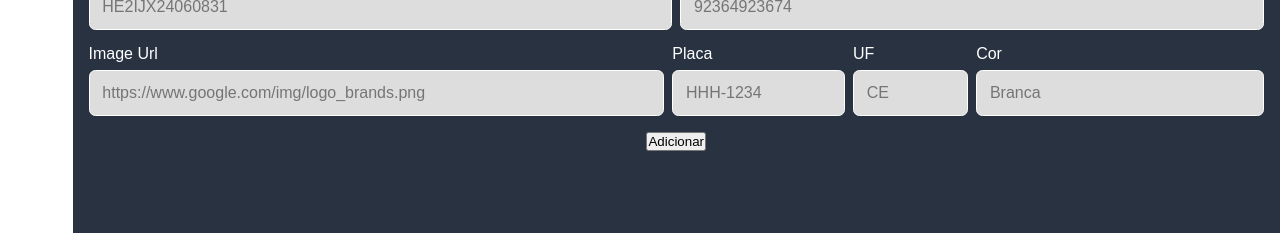
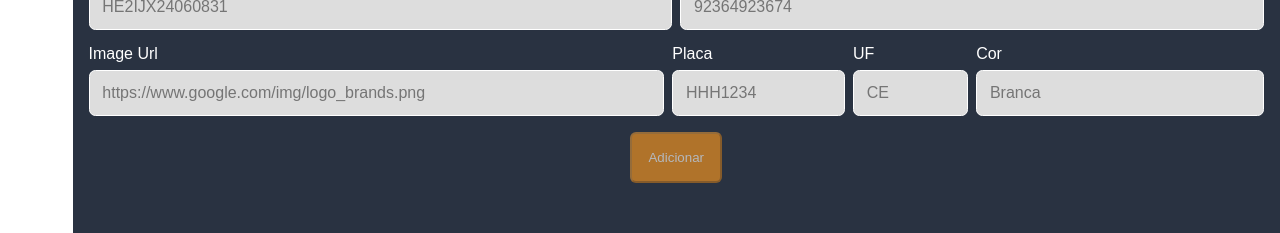
Before and after one commit to joaopedroalb/cars-crud, a React (Vite) app: page /create in a window 1280 px wide. Shown: the part 457-690 px from the top of the page. Built offline with nearby package versions, Linux system fonts and the light colour scheme.

Commit message:
feat: create function to create car

```diff
--- a/src/components/CardCar.tsx
+++ b/src/components/CardCar.tsx
@@ -28,7 +28,7 @@ export default function CardCar({car}:CardProps) {
             <AiFillEdit size={20} className="icon"/>
         </p>
         <header className="header">
-          <h1>{car.modelo} {car.modelo}/{car.ano_fabricacao}</h1>
+          <h1>{car.modelo} {car.ano_modelo}/{car.ano_fabricacao}</h1>
           <p>{car.placa}</p>
           <p>{car.chassi}</p>
         </header>
--- a/src/context/CarsContext.tsx
+++ b/src/context/CarsContext.tsx
@@ -8,6 +8,7 @@ type ProviderProps = {
 type Cars = {
     cars:Array<Car>
     deleteById:(id:number)=>void
+    addCar:(modelo:string,anoModelo:string,placa:string,chassi:string,renavam:number,anoFabricacao:string,cor:string,uf:string,pathImg:string)=>void
 }
 
 export const CarsContext = createContext({} as Cars)
@@ -42,8 +43,29 @@ export default function CarsProvider({children}:ProviderProps){
         localStorage.setItem('cars',JSON.stringify(newCars))
     }
 
+    function addCar(modelo:string,anoModelo:string,placa:string,chassi:string,renavam:number,anoFabricacao:string,cor:string,uf:string,pathImg:string){
+         console.log('entrou')
+        const id = cars.sort((acc,cur)=>{ return acc.id-cur.id})[cars.length-1].id+1
+
+        const newCar:Car = {
+            id:id,
+            modelo,
+            ano_modelo:anoModelo,
+            placa,
+            chassi,
+            renavam,
+            ano_fabricacao:anoFabricacao,
+            cor,
+            uf,
+            path_img:pathImg
+        }
+
+        setCars([...cars,newCar])
+        localStorage.setItem('cars',JSON.stringify([...cars,newCar]))
+    }
+
     return(
-        <CarsContext.Provider value={{cars,deleteById}}>
+        <CarsContext.Provider value={{cars,deleteById,addCar}}>
             {children}
         </CarsContext.Provider>
     )
--- a/src/pages/CreateCar.tsx
+++ b/src/pages/CreateCar.tsx
@@ -1,8 +1,10 @@
-import React, { useState } from 'react'
+import React, { useContext, useState } from 'react'
 import InputForms from '../components/Forms/InputForms'
+import { CarsContext } from '../context/CarsContext'
+import { ThemeContext } from '../context/ThemeContext'
 import useForm from '../hooks/useForm'
-import { FormContainer, RowCenter, RowContent } from '../styles/components'
-import { Car } from '../types/globalTypes'
+import { Button, FormContainer, RowCenter, RowContent } from '../styles/components'
+import { useNavigate } from 'react-router-dom'
 
 const DEFAULT_IMAGE = "https://cdn.discordapp.com/attachments/469630958811742212/989356191987671040/unknown.png"
 
@@ -21,8 +23,45 @@ export default function CreateCar() {
   const [img,setImg] = useState(DEFAULT_IMAGE)
   const onError = () => setImg(DEFAULT_IMAGE);
 
-  const ImageChange = () =>{
+  const {isDark} = useContext(ThemeContext)
+  const {addCar} = useContext(CarsContext)
+
+  const [loading,setLoading] = useState(false)
+
+  const navigate = useNavigate();
+
+  const imageChange = () =>{
     setImg(pathImg.value)
+  }
+
+  const validateData = () =>{
+    if(modelo.value && anoModelo.value && placa.value && chassi.value && renavam.value && anoFabricacao.value && cor.value && uf.value)
+      return true
+
+    return false
+  }
+
+  const submitForm = (event:any) =>{
+    event.preventDefault()
+    setLoading(true)
+
+    if(validateData()){
+      addCar(
+        modelo.value,
+        anoModelo.value,
+        placa.value,
+        chassi.value,
+        parseInt(renavam.value),
+        anoFabricacao.value,
+        cor.value,
+        uf.value,
+        img
+      )
+      navigate('/')
+
+    }
+
+    setLoading(false)
   }
 
   return (
@@ -30,7 +69,7 @@ export default function CreateCar() {
       <RowCenter>
         <img src={img ? img : DEFAULT_IMAGE} onError={onError} className="notSelected imgCreate"/>
       </RowCenter>
-      <FormContainer>
+      <FormContainer onSubmit={submitForm}>
         <RowContent>
           <InputForms
               name='model'
@@ -95,7 +134,7 @@ export default function CreateCar() {
               name='image'
               label='Image Url'
               value={pathImg.value}
-              onBlur={ImageChange}
+              onBlur={imageChange}
               onChange={pathImg.onChange}
               type='text'
               error={pathImg.error}
@@ -110,7 +149,7 @@ export default function CreateCar() {
               onChange={placa.onChange}
               type='text'
               error={placa.error}
-              placeholder='HHH-1234'
+              placeholder='HHH1234'
               width='15%'
           />
 
@@ -138,7 +177,7 @@ export default function CreateCar() {
 
         </RowContent>
         <RowCenter>
-          <button>Adicionar</button>
+          <Button isDark={isDark} disabled={(loading||!validateData())}>Adicionar</Button>
         </RowCenter>
       </FormContainer>
     </>
--- a/src/styles/components.ts
+++ b/src/styles/components.ts
@@ -180,3 +180,14 @@ export const RowCenter = styled.div`
         border-radius: 6px;
     }
 `
+
+export const Button = styled.button<ComponentProps>`
+    padding: 1rem;
+    border-radius: 6px;
+    background-color: var(--orange);
+    color: var(--white);
+
+    &:disabled{
+        opacity: .65;
+    }
+`
```
